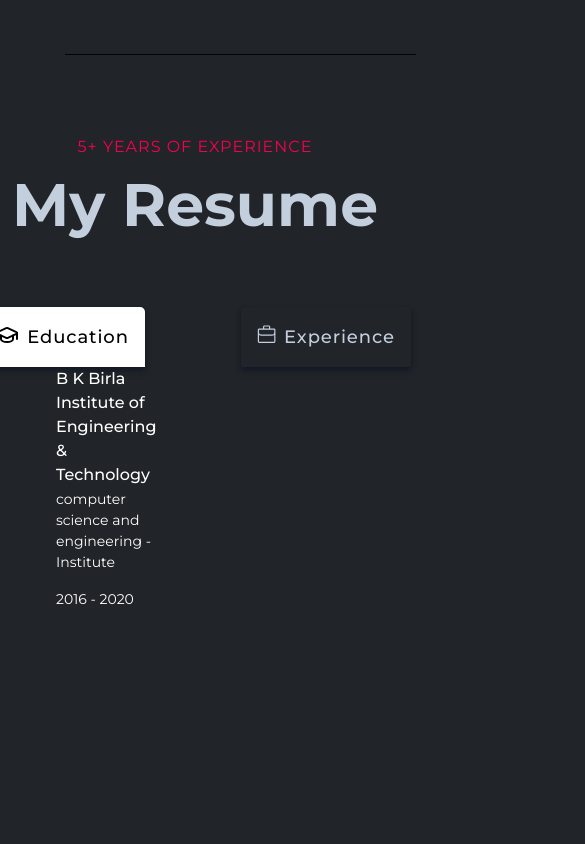
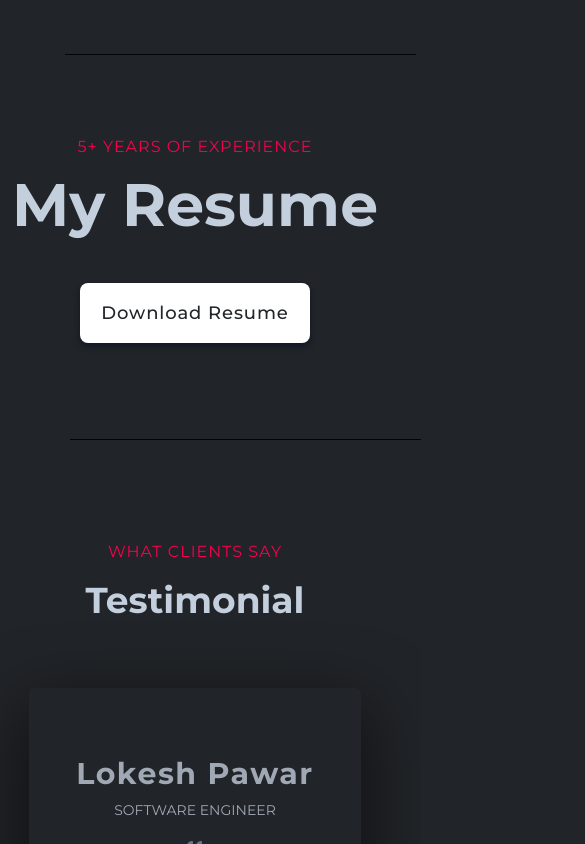
Before and after one commit to lokesh1pawar/react-portfolio-2024, a React (Create React App) app: page / in a window 390 px wide. Shown: the part 4040-4884 px from the top of the page, 585 px wide, since content can reach past the window. Built offline with nearby package versions, Linux system fonts and the light colour scheme.

Commit message:
download resume btn added and made contact responsive 80%

```diff
--- a/src/components/resume/Resume.js
+++ b/src/components/resume/Resume.js
@@ -9,43 +9,20 @@ import { GoBriefcase } from "react-icons/go";
 const Resume = () => {
   return (
     <>
-    <div id="resume" className="min-h-screen bg-bgMain font-custom1 font-custom2">
+    <div id="resume" className=" bg-bgMain font-custom1 font-custom2 mb-24">
     <p className='uppercase text-redFeature let-space-features items-center justify-center flex mt-20'>5+ Years of Experience</p>
     <h2 className='items-cente text-navFontColor justify-center flex mt-20 text-6xl font-bold mt-4'>My Resume</h2>
 
-      {/* Tabs Section  */}
-      <Tabs className={`text-white mt-4 p-14`}>
-    <TabList className={`justify-center flex cursor-pointer text-navFontColor space-x-24 font-medium text-lg`}>
+      <div className='justify-center flex mt-12'>
+      <a
+        href="Gourav_Singh_Bais_Resume_2024.pdf"
+        download
+        className=" hover:text-redForHoverNav bg-white duration-300 shadow-gray-900 shadow-md img-box-white w-[230px] p-4 text-center tracking-wider rounded-lg font-medium text-lg hover:-translate-y-2 "
+      >
+        Download Resume
+      </a>
+      </div>
 
-      <Tab className={` hover:text-redForHoverNav bg-bgMain duration-300 shadow-gray-900 shadow-md img-box-white w-[170px] p-4 text-center tracking-wider	flex rounded-sm`}> <LuGraduationCap className='text-2xl mr-2'/> Education</Tab>
-      <Tab className={` hover:text-redForHoverNav bg-bgMain duration-300 shadow-gray-900 shadow-md img-box-white w-[170px] p-4 text-center tracking-wider flex rounded-sm`}> <GoBriefcase className='text-2xl mr-2'/> Experience</Tab>
-    </TabList>
-
-    {/* Tab Content Section  */}
-    <TabPanel>
-    <div className="qualification__data">
-              <div>
-                <h3 className="qualification__title">
-                  B K Birla Institute of Engineering & Technology
-                </h3>
-                <span className="qualification__subtitle">
-                  computer science and engineering - Institute
-                </span>
-                <div className="qualification__calender">
-                  <i className="uil uil-calender-alt"></i> 2016 - 2020
-                </div>
-              </div>
-              <div>
-                <span className="qualification__rounder"></span>
-                <span className="qualification__line"></span>
-              </div>
-            </div>
-    </TabPanel>
-
-    <TabPanel>
-      <h2>Any content 2</h2>
-    </TabPanel>
-  </Tabs>
     </div>
 
       </>
--- a/src/components/resume/resume.css
+++ b/src/components/resume/resume.css
@@ -1,4 +1,4 @@
-.qualification__data {
+/* .qualification__data {
     display: grid;
     grid-template-columns: 1fr max-content 1fr;
     column-gap: 1.5rem;
@@ -34,4 +34,4 @@
     height: 100%;
     background-color: hsl(var(--hue), var(--sat), 46%);;
     transform: translate(6px, -7px);
-}
+} */
--- a/src/components/testimonial/TestimonialWidget.js
+++ b/src/components/testimonial/TestimonialWidget.js
@@ -33,7 +33,7 @@ export const TestimonialWidget = ({ reviews }) => {
                 </button>
                 <button
                     onClick={rightShiftHandler}
-                    className='cursor-pointer text-navFontColor img-box hover:text-redForHoverNav ml-5 duration-300'
+                    className='cursor-pointer text-navFontColor hover:text-redForHoverNav ml-5 duration-300'
                     >
                     <FaArrowRight/>
                 </button>
```
Also changed, not shown: src/components/Contacts.js (+28 -37 lines), extraCode.txt, 1 other file (tests, documents, lock files or other folders).
